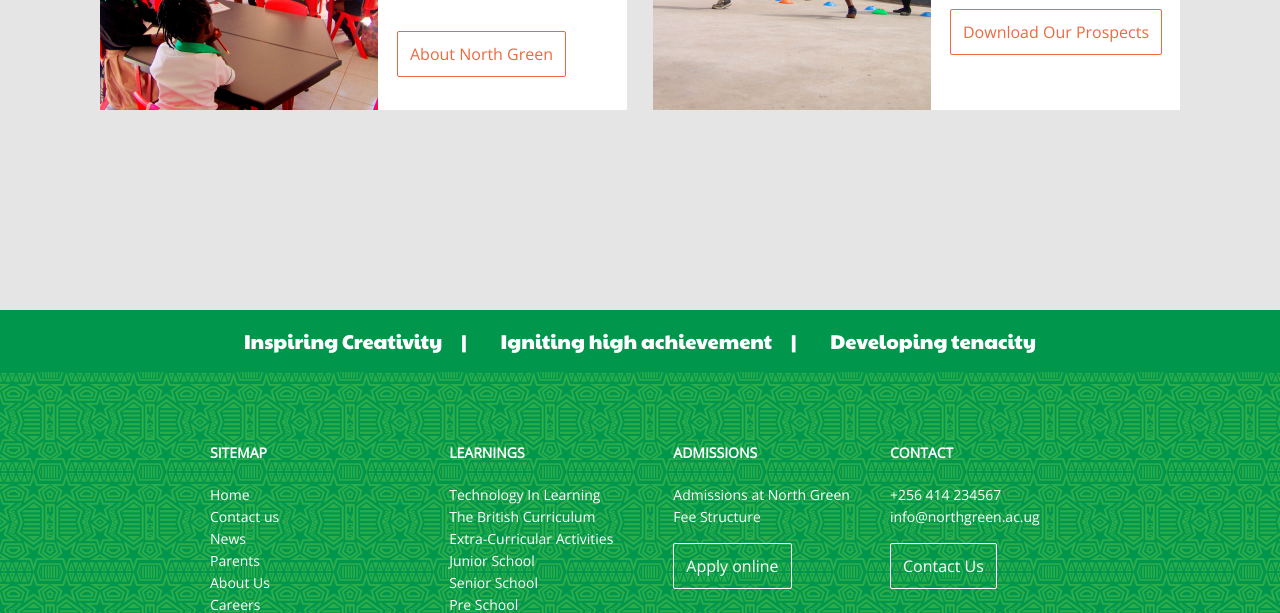
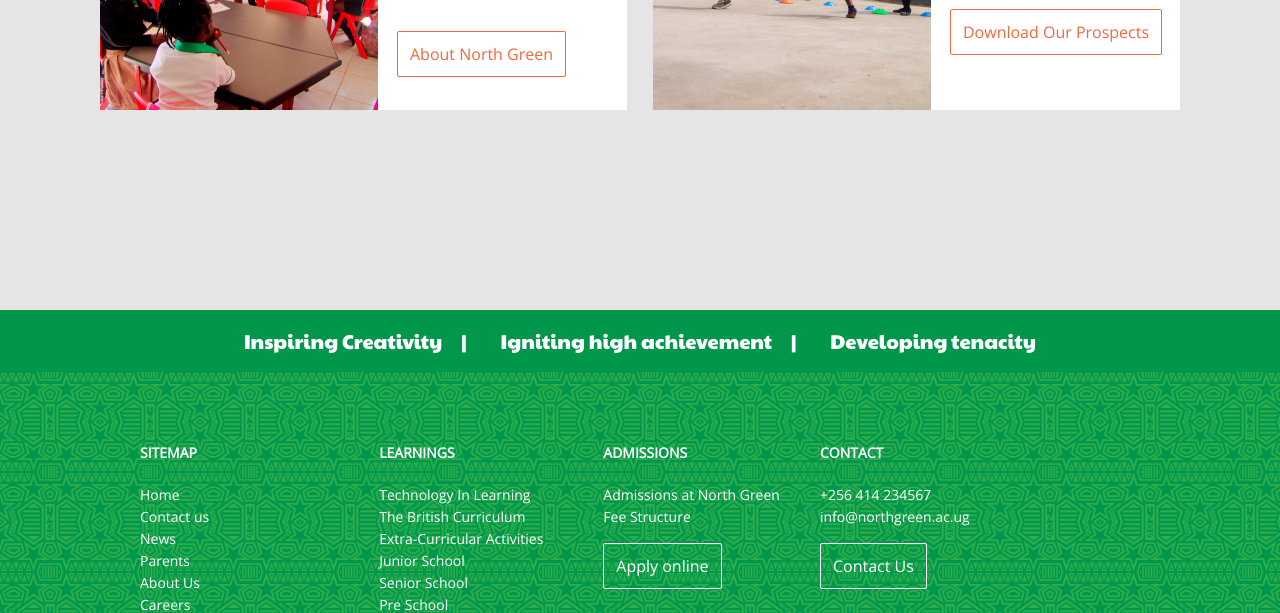
Before and after one commit to Matthew10128/website_using_float, a plain HTML site: page html/float.html in a window 1280 px wide. Shown: the part 1597-2210 px from the top of the page. Drawn offline with nearby package versions, Linux system fonts and the light colour scheme.

Commit message:
Adds responsiveness to the float website

```diff
--- a/assets/CSS/homepage.css
+++ b/assets/CSS/homepage.css
@@ -290,7 +290,7 @@ header{
 
 .footer-content-lists{
     color: white;
-    padding: 70px;
+    padding: 70px 0;
 }
 
 .footer-list{
```
